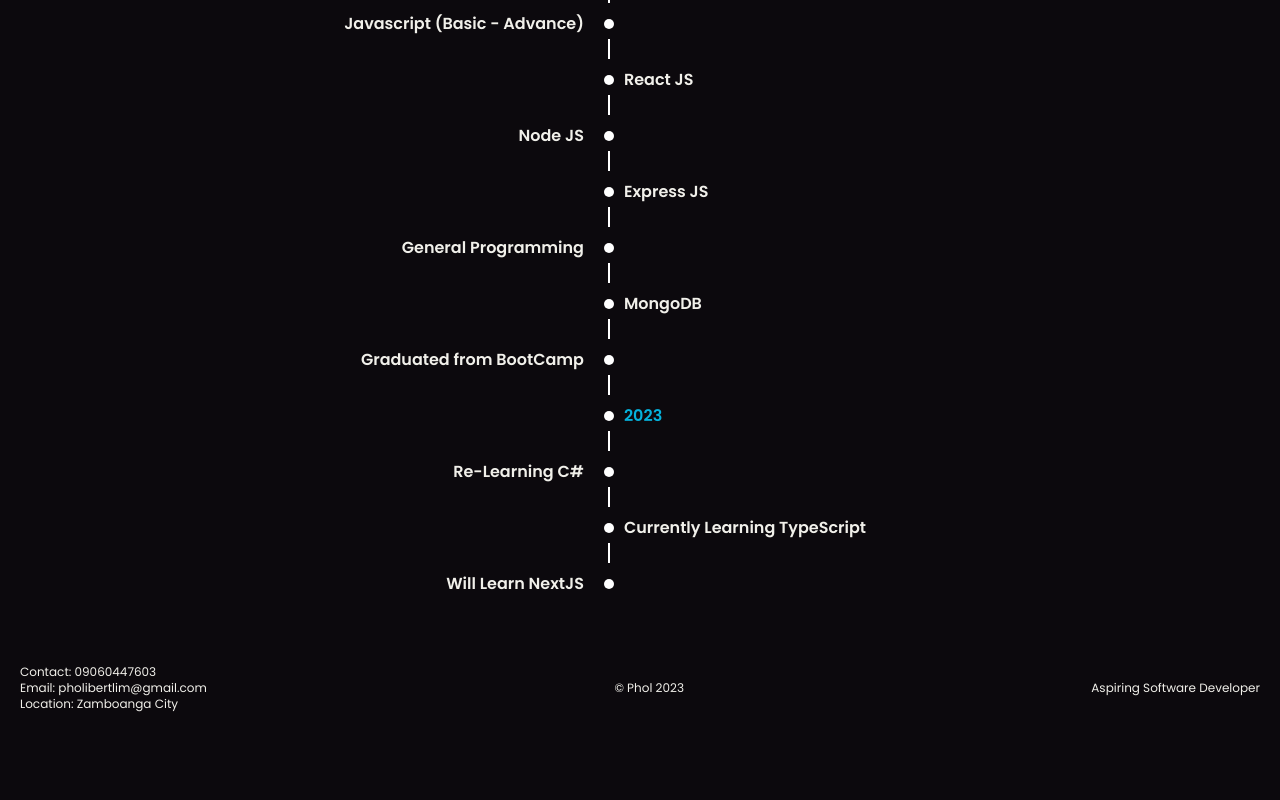
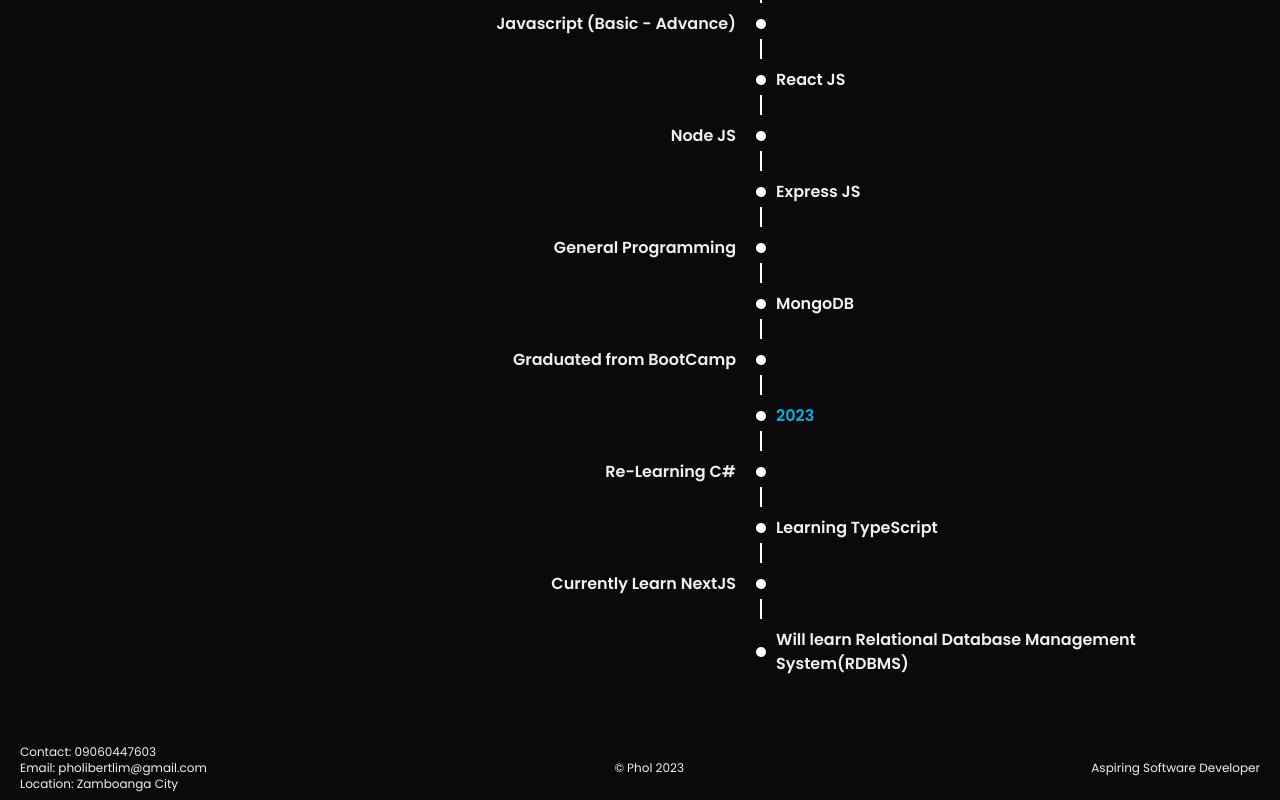
Before and after one commit to Phol16/PortfolioV2, a React (Vite) app: page /Journey in a window 1280 px wide. Shown: the part 2828-3628 px from the top of the page. Before the commit the page ends 3548 px from the top, so only its background shows below. Built offline with nearby package versions, Linux system fonts and the light colour scheme.

Commit message:
updated info in my learning journey

```diff
--- a/src/components/Journey.tsx
+++ b/src/components/Journey.tsx
@@ -23,8 +23,9 @@ const Details: details[] = [
   { content: 'Graduated from BootCamp' },
   { content: '',year: 2023},
   { content: 'Re-Learning C#' },
-  { content: 'Currently Learning TypeScript' },
-  { content: 'Will Learn NextJS' }
+  { content: 'Learning TypeScript' },
+  { content: 'Currently Learn NextJS' },
+  { content: 'Will learn Relational Database Management System(RDBMS)' }
 ];
 
 const Journey = () => {
```
